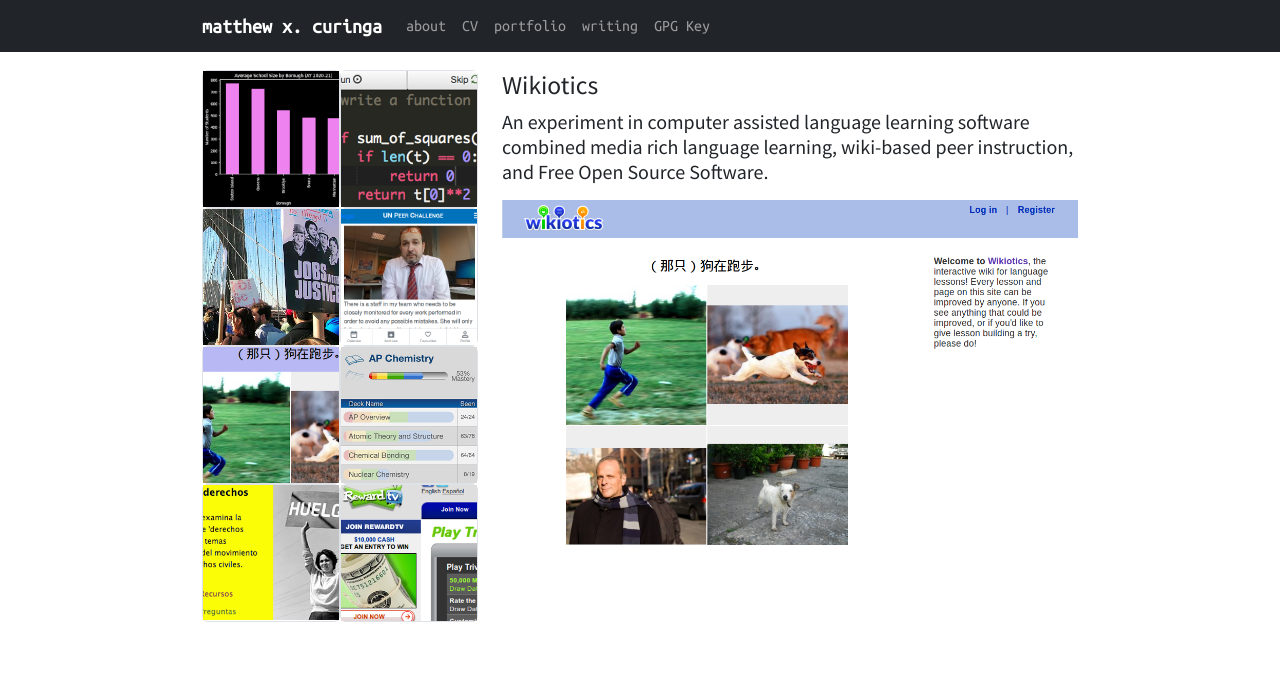
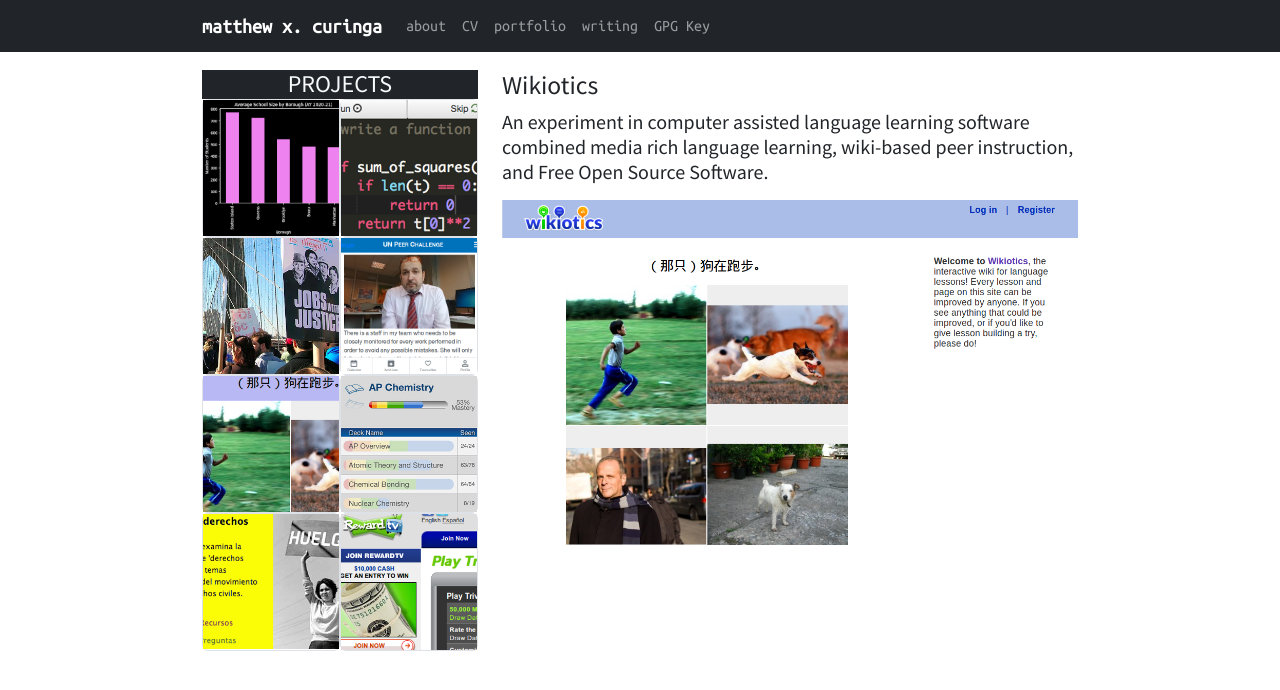
Before and after one commit to mcuringa/mcuringa.github.com, a Jekyll site: the page built from wikiotics.md, in a window 1280 px wide. Shown: the top 690 px of the page. Built offline with Jekyll 4.4.1, drawn with Linux system fonts in a browser that asks for light colours.

Commit message:
fixed portfolio nav for mobile

```diff
--- a/_layouts/portfolio.html
+++ b/_layouts/portfolio.html
@@ -47,16 +47,32 @@
   <div id="main" class="container">
     <div class="row">
       <div class="col-md-4">
+        <ul class="nav nav-tabs d-md-none">
+          <li class="nav-item dropdown">
+            <a class="nav-link dropdown-toggle" data-bs-toggle="dropdown" href="#" role="button"
+              aria-expanded="false">Projects</a>
+            <ul class="dropdown-menu">
+              {% for project in site.data.software | sort: "order" %}
+              {% if project.portfolio == "1" %}
+                <li><a class="dropdown-item" href="{{project.link}}">{{project.title}}</a></li>
+              {% endif %}
+              {% endfor %}
+            </ul>
+          </li>
+        </ul>
+
+
+        <div class="d-md-block d-none">
+          <h2 class="h4 bg-dark text-light text-center mb-0">Projects</h2>
           <div class="d-flex flex-wrap justify-content-between">
-        {% for project in site.data.software | sort:"order" %}
+            {% for project in site.data.software | sort: "order" %}
             {% if project.portfolio == "1" %}
             <a href="{{project.link}}" class="d-block border rounded-2 col-6"
                data-bs-toggle="tooltip" data-bs-title="{{project.title}}">
-                <img src="{{project.thumb}}"
-                class="img-fluid" alt="{{project.alt}}">
-              </a>
+              <img src="{{project.thumb}}" class="img-fluid" alt="{{project.alt}}"></a>
             {% endif %}
             {% endfor %}
+          </div>
         </div>
       </div>
       <div class="col-md-8">
```
Lines whose indentation alone changed are shown as unchanged.
